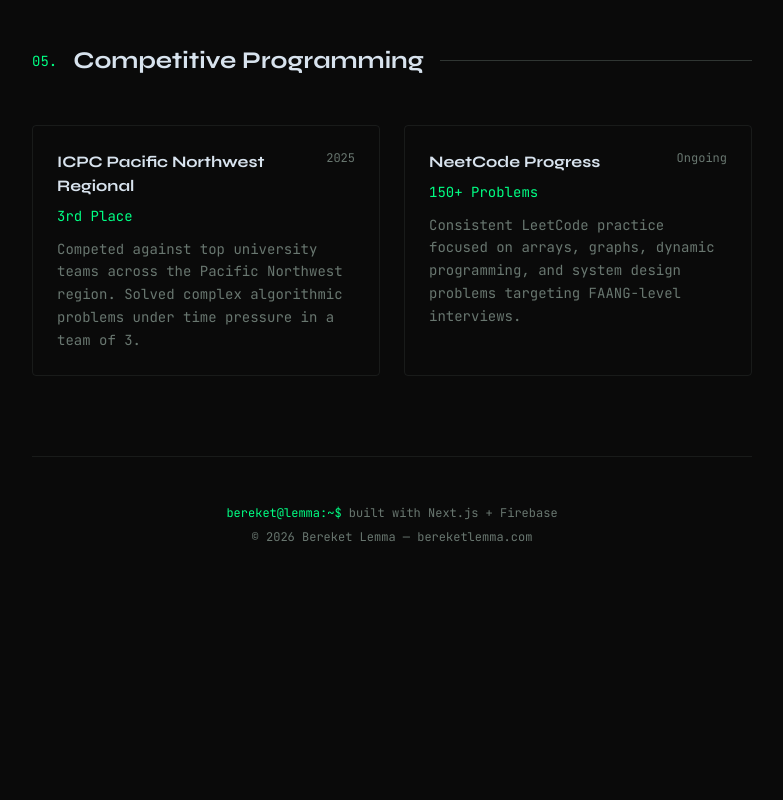
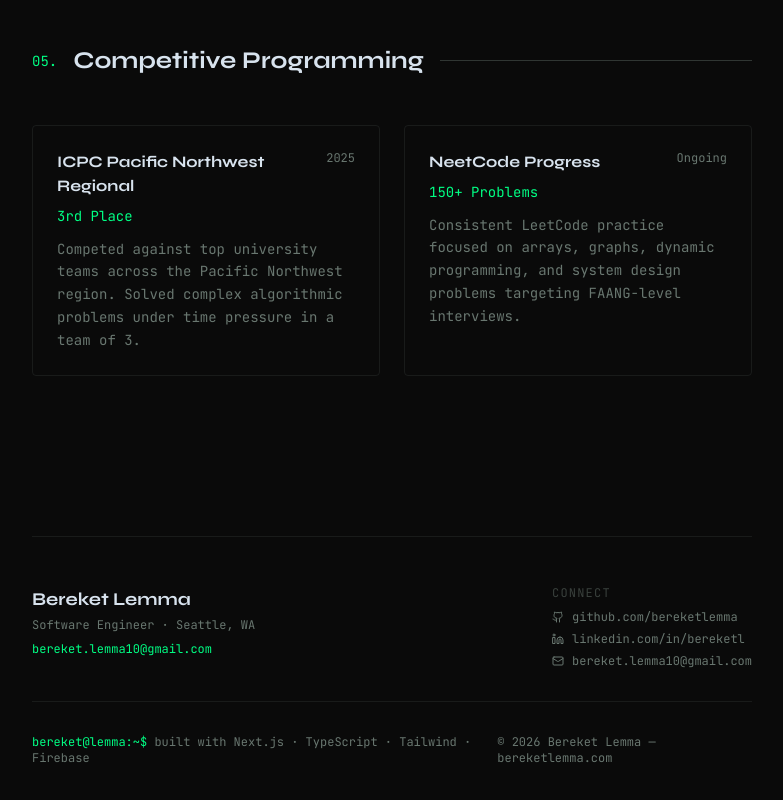
Before and after one commit to bereketlemma/bereket-portfolio, a Next.js app: page / in a window 1280 px wide. Shown: the part 4733-5533 px from the top of the page, without its empty margins (248-1031 px from the left). Before the commit the page ends 5326 px from the top, so only its background shows below. Built offline with nearby package versions, Linux system fonts and the light colour scheme.

Commit message:
feat: improved footer with social links

```diff
--- a/app/home/_components/footer.tsx
+++ b/app/home/_components/footer.tsx
@@ -1,13 +1,67 @@
+import Link from "next/link"
+import { Github, Linkedin, Mail } from "lucide-react"
+
 export default function Footer() {
   return (
-    <footer className="py-12 border-t border-border/40">
-      <div className="flex flex-col items-center gap-2">
-        <p className="font-mono text-xs text-muted-foreground">
-          <span className="text-accent">bereket@lemma:~$</span> built with Next.js + Firebase
-        </p>
-        <p className="font-mono text-xs text-muted-foreground">
-          © {new Date().getFullYear()} Bereket Lemma — bereketlemma.com
-        </p>
+    <footer className="mt-20 border-t border-border/40 py-12">
+      <div className="flex flex-col gap-8">
+
+        {/* Top row */}
+        <div className="flex flex-col gap-6 md:flex-row md:items-start md:justify-between">
+
+          {/* Left: identity */}
+          <div className="flex flex-col gap-1">
+            <div className="flex items-center gap-2">
+              <span className="font-syne text-lg font-bold text-foreground">Bereket Lemma</span>
+            </div>
+            <p className="font-mono text-xs text-muted-foreground">Software Engineer · Seattle, WA</p>
+            <p className="font-mono text-xs text-accent mt-1">bereket.lemma10@gmail.com</p>
+          </div>
+
+          {/* Right: links */}
+          <div className="flex flex-col gap-2">
+            <p className="font-mono text-xs text-muted-foreground/50 uppercase tracking-widest">Connect</p>
+            <div className="flex flex-col gap-1.5">
+              <Link
+                href="https://github.com/bereketlemma"
+                target="_blank"
+                className="flex items-center gap-2 font-mono text-xs text-muted-foreground hover:text-accent transition-colors"
+              >
+                <Github size={12} />
+                github.com/bereketlemma
+              </Link>
+              <Link
+                href="https://linkedin.com/in/bereketl"
+                target="_blank"
+                className="flex items-center gap-2 font-mono text-xs text-muted-foreground hover:text-accent transition-colors"
+              >
+                <Linkedin size={12} />
+                linkedin.com/in/bereketl
+              </Link>
+              <Link
+                href="mailto:bereket.lemma10@gmail.com"
+                className="flex items-center gap-2 font-mono text-xs text-muted-foreground hover:text-accent transition-colors"
+              >
+                <Mail size={12} />
+                bereket.lemma10@gmail.com
+              </Link>
+            </div>
+          </div>
+        </div>
+
+        {/* Divider */}
+        <div className="h-px w-full bg-border/40" />
+
+        {/* Bottom row */}
+        <div className="flex flex-col gap-2 md:flex-row md:items-center md:justify-between">
+          <p className="font-mono text-xs text-muted-foreground">
+            <span className="text-accent">bereket@lemma:~$</span> built with Next.js · TypeScript · Tailwind · Firebase
+          </p>
+          <p className="font-mono text-xs text-muted-foreground">
+            © {new Date().getFullYear()} Bereket Lemma — bereketlemma.com
+          </p>
+        </div>
+
       </div>
     </footer>
   )
```
